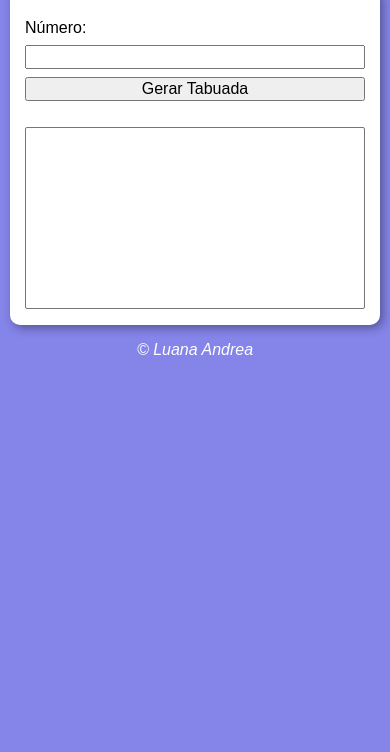
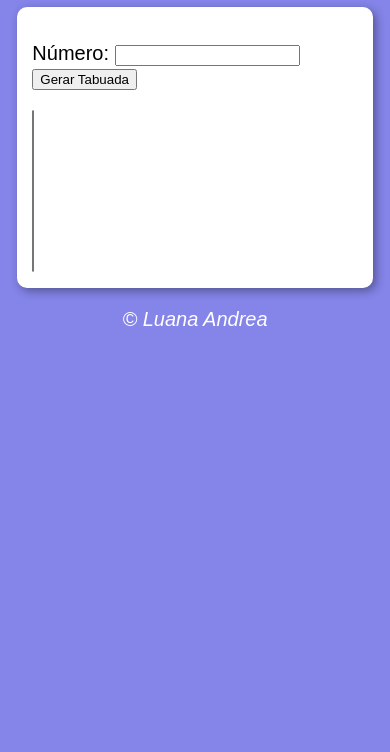
Before and after one commit to luana-andrea/Tabuada, a plain HTML site: page index.html in a window 390 px wide. Shown: the part 92-844 px from the top of the page. Drawn offline with Linux system fonts and the light colour scheme.

Commit message:
Update estilo.css

```diff
--- a/estilo.css
+++ b/estilo.css
@@ -1,9 +1,6 @@
 body {
     background-color: rgb(132, 132, 233);
     font: normal 15pt Arial;
-    margin: 0;
-    padding: 20px;
-    box-sizing: border-box;
 }
 
 header {
@@ -19,16 +16,6 @@ section {
     max-width: 500px;
     margin: auto;
     box-shadow: 3px 3px 10px rgba(0, 0, 0, 0.363);
-    box-sizing: border-box;
-}
-
-input, select {
-    font-size: 16px;
-}
-
-select {
-    width: 100%;
-    margin-top: 10px;
 }
 
 footer {
@@ -38,28 +25,8 @@ footer {
 }
 
 @media (max-width: 600px) {
-    body {
-        padding: 10px;
-        font-size: 16px;
-    }
-
     section {
-        width: 100%;
-    }
-
-    p {
-        display: flex;
-        flex-direction: column;
-        gap: 8px;
-    }
-
-    input[type="number"],
-    input[type="button"] {
-        width: 100%;
+        width: 95%;
         box-sizing: border-box;
     }
-
-    h1 {
-        font-size: 28px;
-    }
 }
```
